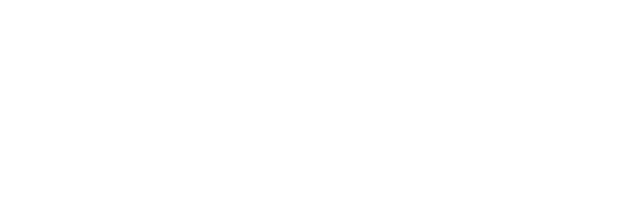
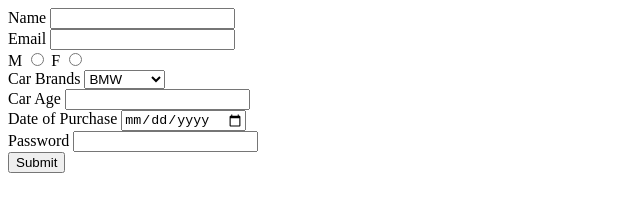
Before and after one commit to acciojob/car-insurance-form-Akanksha101999, a website: page main.html in a window 1280 px wide. Shown: the whole page, without its empty margins (0-640 px from the left). Drawn offline with Linux system fonts and the light colour scheme.

Commit message:
created a submission

```diff
--- a/main.html
+++ b/main.html
@@ -1,16 +1,36 @@
 <!DOCTYPE html>
-
 <html>
-
 <head>
 	<link rel="stylesheet" href="styles.css">
 </head>
-
 <body>
 	<!-- the entire body must be written by student -->
     <script type="text/javascript" src="./script.js">
 </script>
-
+	<form action = "" method = "post" >
+		<label for = "name">Name</label>
+		<input type = "text" id = "name" required><br>
+		<label for = "email">Email</label>
+		<input type = "email" id = "email" required><br>
+		<label for = "gender_m">M</label>
+		<input type = "radio" name = "gender" id = "gender_m" required>
+		<label for = "gender_f">F</label>
+		<input type = "radio" name = "gender" id = "gender_f" required><br>
+		<label for = "car">Car Brands</label>
+		<select name = "cars" id = "cars">
+			<option>BMW</option>
+			<option>Audi</option>
+			<option>Mercedez</option>
+		</select>
+		<br>
+		<label for = "carage">Car Age</label>
+		<input type = "number" id = "carage" required><br>
+		<label for = "dop">Date of Purchase</label>
+		<input type = "date" id = "dop" required><br>
+		<label for = "password">Password</label>
+		<input type = "password" id = "password" required><br>
+		<button type = "submit">Submit</button>
+	</form>
 </body>
 
 </html>
```
